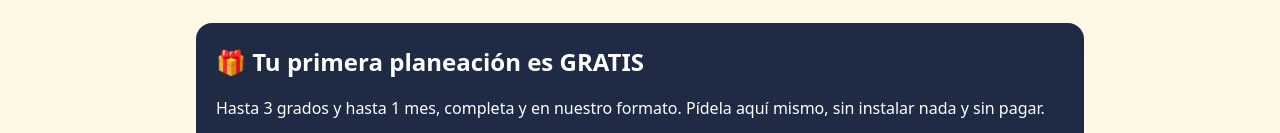
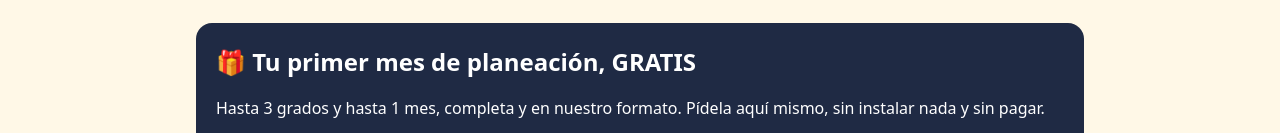
Before and after one commit to planeaciones-multigrado/planeaciones-multigrado.github.io, a plain HTML site: page recursos/que-es-un-pda.html in a window 1280 px wide. Shown: the part 724-857 px from the top of the page. Drawn offline with Linux system fonts and the light colour scheme; no server answers.

Commit message:
Actualización 2026-10-17

```diff
--- a/recursos/que-es-un-pda.html
+++ b/recursos/que-es-un-pda.html
@@ -33,7 +33,7 @@ footer{color:var(--gris);font-size:13px;padding:24px 0 40px;border-top:1px solid
 <a class="btn" href="https://planeaciones-multigrado.github.io/pedir/?start=gratis">🎁 Pedir mi planeación GRATIS</a><a class="btn sec" href="../#ejemplo">👀 Ver cómo queda</a></div></header>
 <main><div class="cont"><p><a href="../">← Inicio</a></p><p>Los PDA son la brújula de la planeación en la Nueva Escuela Mexicana: dicen qué se espera en cada grado sobre un mismo contenido. En nuestras planeaciones van citados textualmente.</p><div class="paso">1. PDA = Proceso de Desarrollo de Aprendizaje.</div><div class="paso">2. Describe lo que el alumno va logrando en cada grado.</div><div class="paso">3. Viene en el Programa Sintético de cada fase.</div><div class="paso">4. Es la base para planear y evaluar.</div>
 <p>Esta actividad forma parte de nuestras planeaciones multigrado listas en Word, con PDA oficiales y actividades diferenciadas por grado.</p>
-<div class="cta"><h2>🎁 Tu primera planeación es GRATIS</h2><p>Hasta 3 grados y hasta 1 mes, completa y en nuestro formato. Pídela aquí mismo, sin instalar nada y sin pagar.</p><h2>¿Más grados, más tiempo o el formato de tu escuela?</h2><p>Planeación a tu medida desde $149: preescolar, primaria o secundaria, cualquier combinación de grados, con todo su material didáctico nuevo, en el formato de tu escuela o en el nuestro, con ajustes para tus alumnos con TDAH, autismo o alguna discapacidad. Antes de pagar te mostramos los temas y cómo los vamos a planear.</p>
+<div class="cta"><h2>🎁 Tu primer mes de planeación, GRATIS</h2><p>Hasta 3 grados y hasta 1 mes, completa y en nuestro formato. Pídela aquí mismo, sin instalar nada y sin pagar.</p><h2>¿Más grados, más tiempo o el formato de tu escuela?</h2><p>Planeación a tu medida desde $149: preescolar, primaria o secundaria, cualquier combinación de grados, con todo su material didáctico nuevo, en el formato de tu escuela o en el nuestro, con ajustes para tus alumnos con TDAH, autismo o alguna discapacidad. Antes de pagar te mostramos los temas y cómo los vamos a planear.</p>
 <a class="btn" href="https://planeaciones-multigrado.github.io/pedir/?start=gratis">🎁 Pedir mi planeación GRATIS</a><a class="btn sec" href="https://planeaciones-multigrado.github.io/pedir/?start=web">🛒 Pedir a mi medida (desde $149)</a></div></div></main>
 <div class="barra" id="barra"><a class="btn" href="https://planeaciones-multigrado.github.io/pedir/?start=gratis">🎁 Pedir mi planeación GRATIS</a></div>
 <script>(function(){var b=document.getElementById('barra');if(!('IntersectionObserver' in window))return;
```
Also changed, not shown: index.html (+4 -4 lines), recursos/arbol-de-valores.html (+1 -1 lines), recursos/el-azucar-escondido.html (+1 -1 lines), recursos/la-milpa-en-el-salon.html (+1 -1 lines), recursos/las-4-metodologias-sociocriticas.html (+1 -1 lines), recursos/los-7-ejes-articuladores.html (+1 -1 lines), recursos/monitores-de-4.html (+1 -1 lines), recursos/pasos-revueltos.html (+1 -1 lines), recursos/programa-sintetico-vs-analitico.html (+1 -1 lines), recursos/rincones-de-trabajo-autonomo.html (+1 -1 lines), recursos/rubricas-con-una-columna-por-grado.html (+1 -1 lines), recursos/una-actividad-dos-niveles.html (+1 -1 lines).
